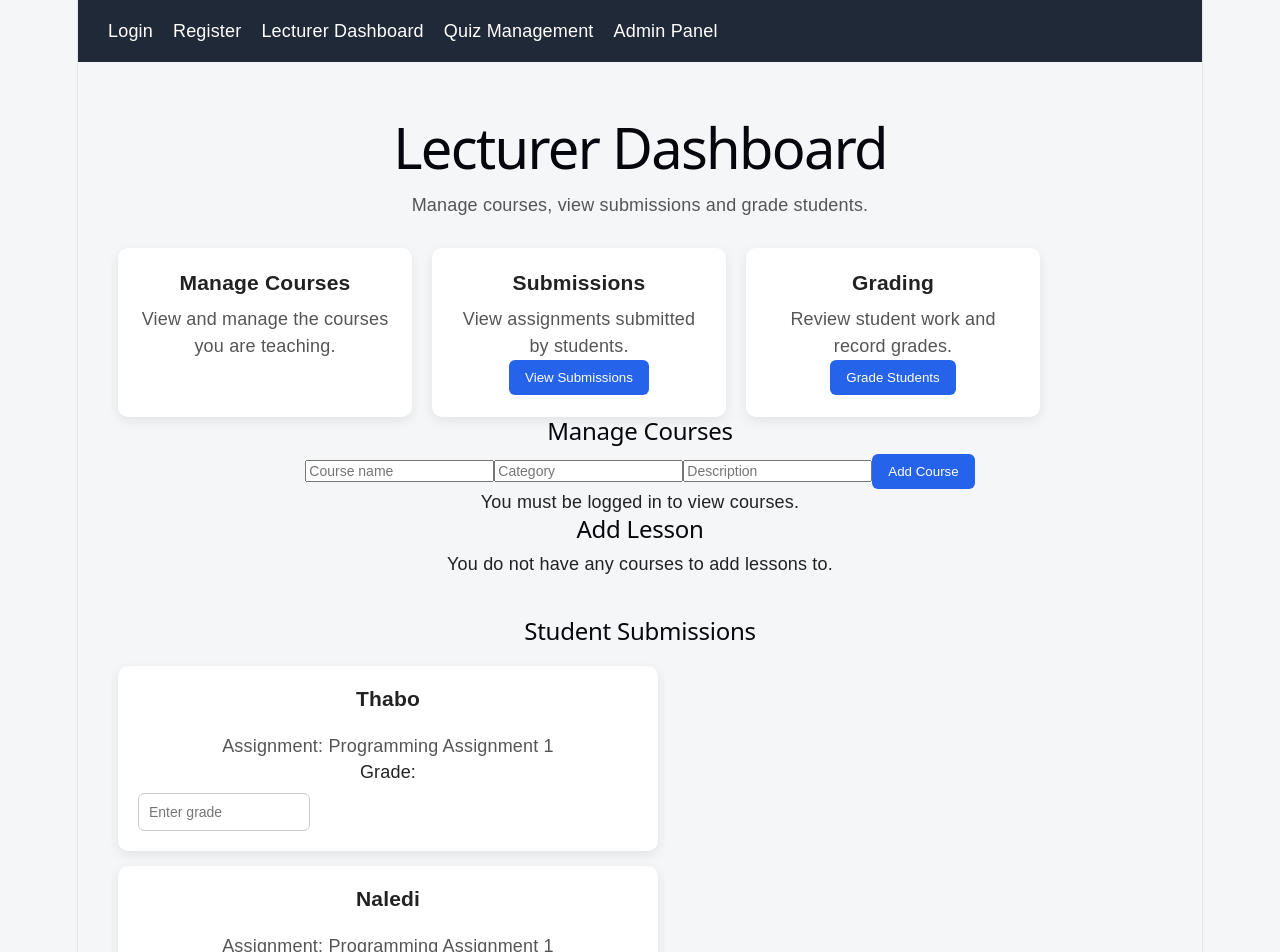
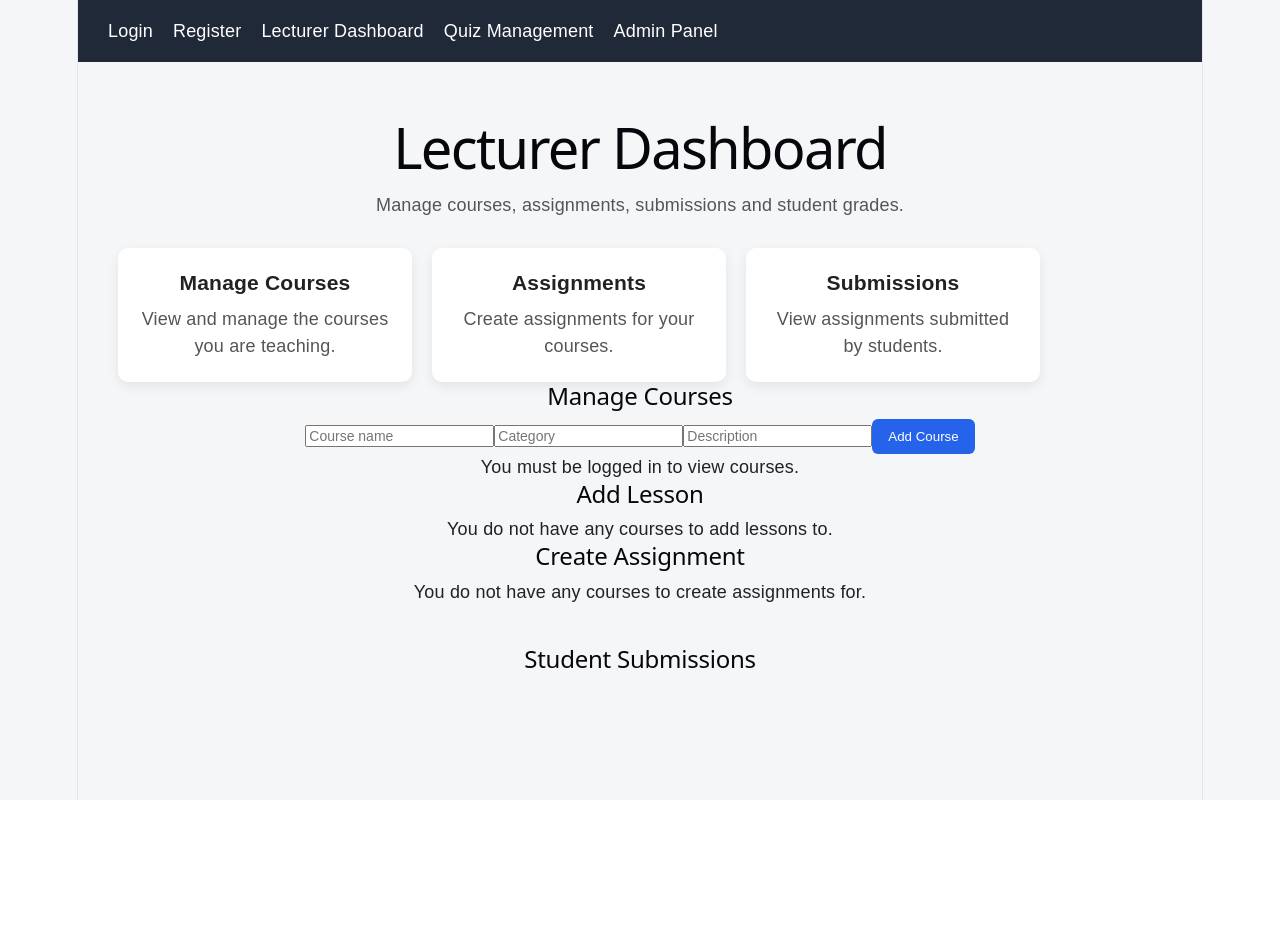
Before and after one commit to Ayanda05-max/Academix, a React (Vite) app in the folder academix-frontend/: page /lecturer in a window 1280 px wide. Shown: the top 952 px of the page. After the commit the page ends 800 px from the top, so only its background shows below. Built offline with nearby package versions, Linux system fonts and the light colour scheme.

Commit message:
Connect lecturer assignments and submissions to backend API

```diff
--- a/academix-frontend/src/pages/LecturerDashboard.tsx
+++ b/academix-frontend/src/pages/LecturerDashboard.tsx
@@ -1,11 +1,4 @@
 import { useEffect, useState } from "react";
-
-type Submission = {
-  id: number;
-  student: string;
-  assignment: string;
-  grade: string;
-};
 
 type Course = {
   id: number;
@@ -28,33 +21,59 @@ type Lesson = {
   isFreePreview: boolean;
 };
 
+type Assignment = {
+  id: number;
+  courseId: number;
+  title: string;
+  description: string;
+  dueDate: string;
+  totalMarks: number;
+};
+
+type Submission = {
+  id: number;
+  assignmentId: number;
+  studentId: number;
+  studentName: string;
+  fileUrl: string;
+  submittedAt: string;
+  status: string;
+};
+
 function LecturerDashboard() {
   const [courses, setCourses] = useState<Course[]>([]);
   const [lessons, setLessons] = useState<Record<number, Lesson[]>>({});
+  const [assignments, setAssignments] =
+    useState<Record<number, Assignment[]>>({});
+  const [submissions, setSubmissions] =
+    useState<Record<number, Submission[]>>({});
+
   const [courseError, setCourseError] = useState<string>("");
 
+  // Course form
   const [courseName, setCourseName] = useState<string>("");
   const [courseCategory, setCourseCategory] = useState<string>("");
-  const [courseDescription, setCourseDescription] = useState<string>("");
+  const [courseDescription, setCourseDescription] =
+    useState<string>("");
 
-  const [selectedCourseId, setSelectedCourseId] = useState<string>("");
+  // Lesson form
+  const [selectedCourseId, setSelectedCourseId] =
+    useState<string>("");
   const [lessonTitle, setLessonTitle] = useState<string>("");
-  const [lessonDescription, setLessonDescription] = useState<string>("");
+  const [lessonDescription, setLessonDescription] =
+    useState<string>("");
 
-  const [submissions, setSubmissions] = useState<Submission[]>([
-    {
-      id: 1,
-      student: "Thabo",
-      assignment: "Programming Assignment 1",
-      grade: "",
-    },
-    {
-      id: 2,
-      student: "Naledi",
-      assignment: "Programming Assignment 1",
-      grade: "",
-    },
-  ]);
+  // Assignment form
+  const [assignmentCourseId, setAssignmentCourseId] =
+    useState<string>("");
+  const [assignmentTitle, setAssignmentTitle] =
+    useState<string>("");
+  const [assignmentDescription, setAssignmentDescription] =
+    useState<string>("");
+  const [assignmentDueDate, setAssignmentDueDate] =
+    useState<string>("");
+  const [assignmentTotalMarks, setAssignmentTotalMarks] =
+    useState<string>("");
 
   const lecturerId = Number(localStorage.getItem("userId"));
 
@@ -66,6 +85,7 @@ function LecturerDashboard() {
     loadCourses();
   }, []);
 
+  // Load courses from backend
   async function loadCourses() {
     const token = localStorage.getItem("token");
 
@@ -87,10 +107,12 @@ function LecturerDashboard() {
         setCourses(data);
         setCourseError("");
 
-        // Load lessons only for courses owned by this lecturer
+        // Load lessons and assignments only for courses
+        // owned by this lecturer
         for (const course of data) {
           if (course.instructorId === lecturerId) {
             await loadLessons(course.id);
+            await loadAssignments(course.id);
           }
         }
       } else {
@@ -101,6 +123,7 @@ function LecturerDashboard() {
     }
   }
 
+  // Load lessons for a course
   async function loadLessons(courseId: number) {
     const token = localStorage.getItem("token");
 
@@ -131,7 +154,85 @@ function LecturerDashboard() {
     }
   }
 
-  async function addCourse(event: React.FormEvent<HTMLFormElement>) {
+  // Load assignments for a course
+  async function loadAssignments(courseId: number) {
+    const token = localStorage.getItem("token");
+
+    if (!token) {
+      return;
+    }
+
+    try {
+      const response = await fetch(
+        `/api/assignments/course/${courseId}`,
+        {
+          headers: {
+            Authorization: `Bearer ${token}`,
+          },
+        }
+      );
+
+      if (response.ok) {
+        const data: Assignment[] = await response.json();
+
+        setAssignments((currentAssignments) => ({
+          ...currentAssignments,
+          [courseId]: data,
+        }));
+
+        // Load submissions for each assignment
+        for (const assignment of data) {
+          await loadSubmissions(assignment.id);
+        }
+      } else {
+        console.error(
+          `Could not load assignments for course ${courseId}`
+        );
+      }
+    } catch (error) {
+      console.error("Could not load assignments:", error);
+    }
+  }
+
+  // Load submissions for one assignment
+  async function loadSubmissions(assignmentId: number) {
+    const token = localStorage.getItem("token");
+
+    if (!token) {
+      return;
+    }
+
+    try {
+      const response = await fetch(
+        `/api/assignments/${assignmentId}/submissions`,
+        {
+          headers: {
+            Authorization: `Bearer ${token}`,
+          },
+        }
+      );
+
+      if (response.ok) {
+        const data: Submission[] = await response.json();
+
+        setSubmissions((currentSubmissions) => ({
+          ...currentSubmissions,
+          [assignmentId]: data,
+        }));
+      } else {
+        console.error(
+          `Could not load submissions for assignment ${assignmentId}`
+        );
+      }
+    } catch (error) {
+      console.error("Could not load submissions:", error);
+    }
+  }
+
+  // Add a course
+  async function addCourse(
+    event: React.FormEvent<HTMLFormElement>
+  ) {
     event.preventDefault();
 
     const token = localStorage.getItem("token");
@@ -177,7 +278,10 @@ function LecturerDashboard() {
     }
   }
 
-  async function addLesson(event: React.FormEvent<HTMLFormElement>) {
+  // Add a lesson
+  async function addLesson(
+    event: React.FormEvent<HTMLFormElement>
+  ) {
     event.preventDefault();
 
     const token = localStorage.getItem("token");
@@ -235,6 +339,7 @@ function LecturerDashboard() {
     }
   }
 
+  // Publish a course
   async function publishCourse(courseId: number) {
     const token = localStorage.getItem("token");
 
@@ -266,6 +371,7 @@ function LecturerDashboard() {
         alert("Course published successfully");
       } else {
         const message = await response.text();
+
         alert("Could not publish course: " + message);
       }
     } catch (error) {
@@ -273,21 +379,92 @@ function LecturerDashboard() {
     }
   }
 
-  function handleGrade(id: number, grade: string) {
-    const updatedSubmissions = submissions.map((submission) =>
-      submission.id === id
-        ? { ...submission, grade: grade }
-        : submission
+  // Create a real assignment
+  async function createAssignment(
+    event: React.FormEvent<HTMLFormElement>
+  ) {
+    event.preventDefault();
+
+    const token = localStorage.getItem("token");
+
+    if (!token) {
+      alert("You must be logged in.");
+      return;
+    }
+
+    if (!assignmentCourseId) {
+      alert("Please select a course.");
+      return;
+    }
+
+    if (Number(assignmentTotalMarks) <= 0) {
+      alert("Total marks must be greater than 0.");
+      return;
+    }
+
+    try {
+      const response = await fetch("/api/assignments", {
+        method: "POST",
+        headers: {
+          "Content-Type": "application/json",
+          Authorization: `Bearer ${token}`,
+        },
+        body: JSON.stringify({
+          courseId: Number(assignmentCourseId),
+          title: assignmentTitle,
+          description: assignmentDescription,
+          dueDate: assignmentDueDate,
+          totalMarks: Number(assignmentTotalMarks),
+        }),
+      });
+
+      if (response.ok) {
+        const newAssignment: Assignment =
+          await response.json();
+
+        const courseId = Number(assignmentCourseId);
+
+        setAssignments((currentAssignments) => ({
+          ...currentAssignments,
+          [courseId]: [
+            ...(currentAssignments[courseId] || []),
+            newAssignment,
+          ],
+        }));
+
+        // New assignment starts with no submissions
+        setSubmissions((currentSubmissions) => ({
+          ...currentSubmissions,
+          [newAssignment.id]: [],
+        }));
+
+        setAssignmentCourseId("");
+        setAssignmentTitle("");
+        setAssignmentDescription("");
+        setAssignmentDueDate("");
+        setAssignmentTotalMarks("");
+
+        alert(
+          `Assignment "${newAssignment.title}" created successfully`
         );
+      } else {
+        const message = await response.text();
 
-    setSubmissions(updatedSubmissions);
+        alert("Could not create assignment: " + message);
+      }
+    } catch (error) {
+      alert("ERROR: " + String(error));
+    }
   }
 
   return (
     <div className="lecturer-dashboard">
       <h1>Lecturer Dashboard</h1>
 
-      <p>Manage courses, view submissions and grade students.</p>
+      <p>
+        Manage courses, assignments, submissions and student
+        grades.
+      </p>
 
       <div className="dashboard-cards">
         <div className="dashboard-card">
@@ -296,18 +473,17 @@ function LecturerDashboard() {
         </div>
 
         <div className="dashboard-card">
-          <h3>Submissions</h3>
-          <p>View assignments submitted by students.</p>
-          <button>View Submissions</button>
+          <h3>Assignments</h3>
+          <p>Create assignments for your courses.</p>
         </div>
 
         <div className="dashboard-card">
-          <h3>Grading</h3>
-          <p>Review student work and record grades.</p>
-          <button>Grade Students</button>
+          <h3>Submissions</h3>
+          <p>View assignments submitted by students.</p>
         </div>
       </div>
 
+      {/* MANAGE COURSES */}
       <div className="courses-section">
         <h2>Manage Courses</h2>
 
@@ -316,7 +492,9 @@ function LecturerDashboard() {
             type="text"
             placeholder="Course name"
             value={courseName}
-            onChange={(event) => setCourseName(event.target.value)}
+            onChange={(event) =>
+              setCourseName(event.target.value)
+            }
             required
           />
 
@@ -324,14 +502,18 @@ function LecturerDashboard() {
             type="text"
             placeholder="Category"
             value={courseCategory}
-            onChange={(event) => setCourseCategory(event.target.value)}
+            onChange={(event) =>
+              setCourseCategory(event.target.value)
+            }
           />
 
           <input
             type="text"
             placeholder="Description"
             value={courseDescription}
-            onChange={(event) => setCourseDescription(event.target.value)}
+            onChange={(event) =>
+              setCourseDescription(event.target.value)
+            }
           />
 
           <button type="submit">Add Course</button>
@@ -354,7 +536,8 @@ function LecturerDashboard() {
             <p>Status: {course.status}</p>
 
             <p>
-              Instructor: {course.instructorName || "Not assigned"}
+              Instructor:{" "}
+              {course.instructorName || "Not assigned"}
             </p>
 
             {course.description && (
@@ -363,7 +546,9 @@ function LecturerDashboard() {
 
             {course.instructorId === lecturerId &&
               course.status === "DRAFT" && (
-    <button onClick={() => publishCourse(course.id)}>
+                <button
+                  onClick={() => publishCourse(course.id)}
+                >
                   Publish Course
                 </button>
               )}
@@ -376,7 +561,8 @@ function LecturerDashboard() {
                 lessons[course.id].length === 0 ? (
                   <p>No lessons added yet.</p>
                 ) : (
-                  lessons[course.id].map((lesson, index) => (
+                  lessons[course.id].map(
+                    (lesson, index) => (
                       <div key={lesson.id}>
                         <p>
                           {index + 1}. {lesson.title}
@@ -386,7 +572,39 @@ function LecturerDashboard() {
                           <p>{lesson.description}</p>
                         )}
                       </div>
-                  ))
+                    )
+                  )
+                )}
+
+                <h4>Assignments</h4>
+
+                {!assignments[course.id] ||
+                assignments[course.id].length === 0 ? (
+                  <p>No assignments created yet.</p>
+                ) : (
+                  assignments[course.id].map(
+                    (assignment) => (
+                      <div key={assignment.id}>
+                        <p>
+                          <strong>{assignment.title}</strong>
+                        </p>
+
+                        <p>{assignment.description}</p>
+
+                        <p>
+                          Total Marks:{" "}
+                          {assignment.totalMarks}
+                        </p>
+
+                        <p>
+                          Due:{" "}
+                          {new Date(
+                            assignment.dueDate
+                          ).toLocaleString()}
+                        </p>
+                      </div>
+                    )
+                  )
                 )}
               </div>
             )}
@@ -394,11 +612,14 @@ function LecturerDashboard() {
         ))}
       </div>
 
+      {/* ADD LESSON */}
       <div className="lessons-section">
         <h2>Add Lesson</h2>
 
         {lecturerCourses.length === 0 ? (
-          <p>You do not have any courses to add lessons to.</p>
+          <p>
+            You do not have any courses to add lessons to.
+          </p>
         ) : (
           <form onSubmit={addLesson}>
             <select
@@ -408,10 +629,15 @@ function LecturerDashboard() {
               }
               required
             >
-              <option value="">Select your course</option>
+              <option value="">
+                Select your course
+              </option>
 
               {lecturerCourses.map((course) => (
-                <option key={course.id} value={course.id}>
+                <option
+                  key={course.id}
+                  value={course.id}
+                >
                   {course.title}
                 </option>
               ))}
@@ -436,35 +662,154 @@ function LecturerDashboard() {
               }
             />
 
-            <button type="submit">Add Lesson</button>
+            <button type="submit">
+              Add Lesson
+            </button>
           </form>
         )}
       </div>
 
+      {/* CREATE ASSIGNMENT */}
+      <div className="assignments-section">
+        <h2>Create Assignment</h2>
+
+        {lecturerCourses.length === 0 ? (
+          <p>
+            You do not have any courses to create assignments
+            for.
+          </p>
+        ) : (
+          <form onSubmit={createAssignment}>
+            <select
+              value={assignmentCourseId}
+              onChange={(event) =>
+                setAssignmentCourseId(event.target.value)
+              }
+              required
+            >
+              <option value="">
+                Select your course
+              </option>
+
+              {lecturerCourses.map((course) => (
+                <option
+                  key={course.id}
+                  value={course.id}
+                >
+                  {course.title}
+                </option>
+              ))}
+            </select>
+
+            <input
+              type="text"
+              placeholder="Assignment title"
+              value={assignmentTitle}
+              onChange={(event) =>
+                setAssignmentTitle(event.target.value)
+              }
+              required
+            />
+
+            <input
+              type="text"
+              placeholder="Assignment description"
+              value={assignmentDescription}
+              onChange={(event) =>
+                setAssignmentDescription(
+                  event.target.value
+                )
+              }
+              required
+            />
+
+            <label>Due Date:</label>
+
+            <input
+              type="datetime-local"
+              value={assignmentDueDate}
+              onChange={(event) =>
+                setAssignmentDueDate(event.target.value)
+              }
+              required
+            />
+
+            <input
+              type="number"
+              min="1"
+              placeholder="Total marks"
+              value={assignmentTotalMarks}
+              onChange={(event) =>
+                setAssignmentTotalMarks(
+                  event.target.value
+                )
+              }
+              required
+            />
+
+            <button type="submit">
+              Create Assignment
+            </button>
+          </form>
+        )}
+      </div>
+
+      {/* REAL STUDENT SUBMISSIONS */}
       <div className="submissions-section">
         <h2>Student Submissions</h2>
 
-        {submissions.map((submission) => (
-          <div className="submission-card" key={submission.id}>
-            <h3>{submission.student}</h3>
+        {lecturerCourses.map((course) => (
+          <div key={course.id}>
+            <h3>{course.title}</h3>
 
-            <p>Assignment: {submission.assignment}</p>
+            {!assignments[course.id] ||
+            assignments[course.id].length === 0 ? (
+              <p>No assignments for this course.</p>
+            ) : (
+              assignments[course.id].map(
+                (assignment) => (
+                  <div key={assignment.id}>
+                    <h4>{assignment.title}</h4>
 
-            <label>Grade:</label>
+                    {!submissions[assignment.id] ||
+                    submissions[assignment.id].length ===
+                      0 ? (
+                      <p>No submissions yet.</p>
+                    ) : (
+                      submissions[assignment.id].map(
+                        (submission) => (
+                          <div
+                            className="submission-card"
+                            key={submission.id}
+                          >
+                            <h4>
+                              {submission.studentName}
+                            </h4>
 
-            <input
-              type="number"
-              min="0"
-              max="100"
-              placeholder="Enter grade"
-              value={submission.grade}
-              onChange={(event) =>
-                handleGrade(submission.id, event.target.value)
-              }
-            />
+                            <p>
+                              Status: {submission.status}
+                            </p>
 
-            {submission.grade && (
-              <p>Current Grade: {submission.grade}%</p>
+                            <p>
+                              Submitted:{" "}
+                              {new Date(
+                                submission.submittedAt
+                              ).toLocaleString()}
+                            </p>
+
+                            {submission.fileUrl && (
+                              <p>
+                                Submission:{" "}
+                                {submission.fileUrl}
+                              </p>
+                            )}
+                          </div>
+                        )
+                      )
+                    )}
+                  </div>
+                )
+              )
             )}
           </div>
         ))}
```
Lines whose indentation alone changed are shown as unchanged.
